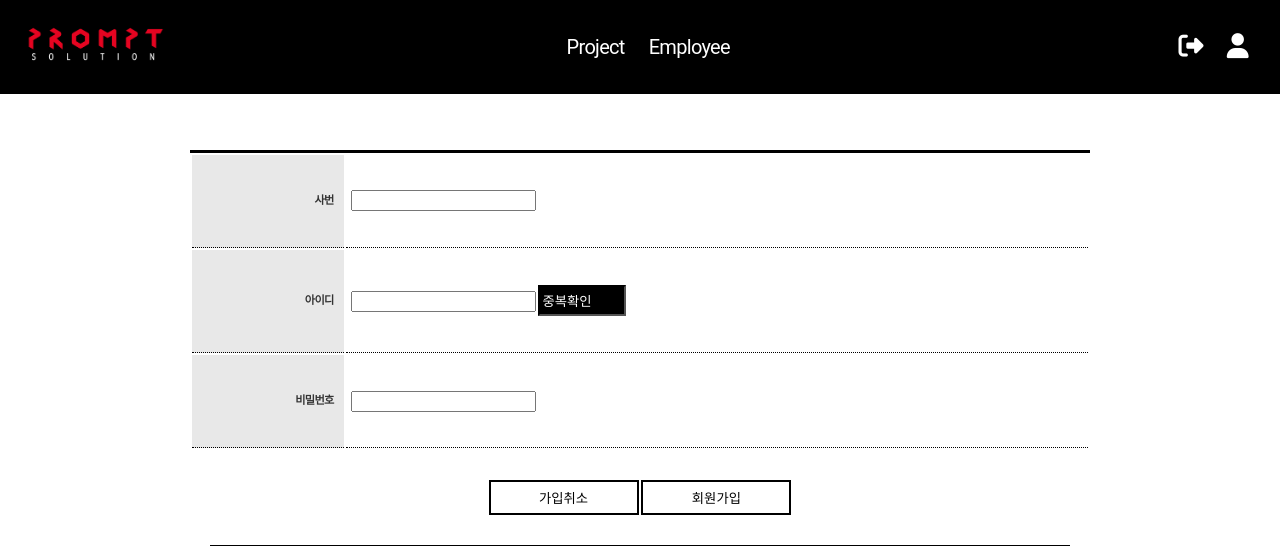
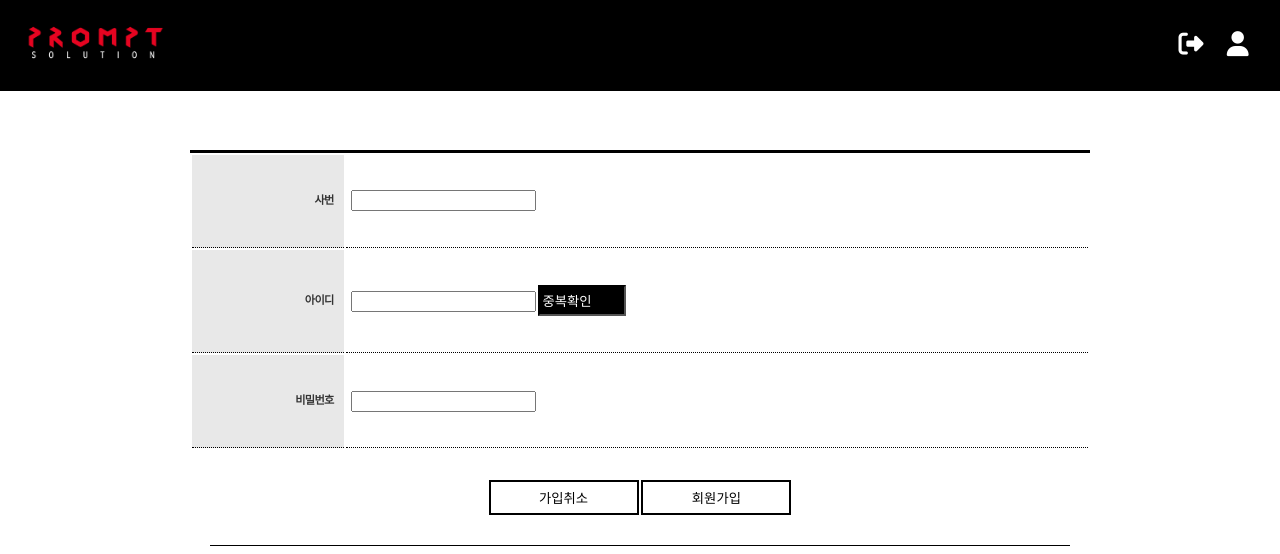
Before and after one commit to gwcat0506/DBP_Project, a website: page src/public/SignUp.html in a window 1280 px wide. Drawn offline with nearby package versions, Linux system fonts and the light colour scheme; files that its build step writes are made by us from their sources; files whose address does not match are found by name.

Commit message:
마무리

```diff
--- a/src/public/SignUp.html
+++ b/src/public/SignUp.html
@@ -21,10 +21,7 @@
         <div class="navbar_logo">
             <img src="public/images/prompt.png" width="150px">
         </div>
-        <ul class="navbar_menu">
-            <li><a href="">Project</a></li>
-<li><a href="">Employee</a></li>
-        </ul>
+
         <ul class="navbar_icons">
             <li><i class="fa-solid fa-right-from-bracket" style="font-size: 25px;"></i></li>
             <li><i class="fa-solid fa-user" style="font-size: 25px;"></i></li>
```
Also changed, not shown: src/public/projectinquiry.html (+1 -1 lines).
